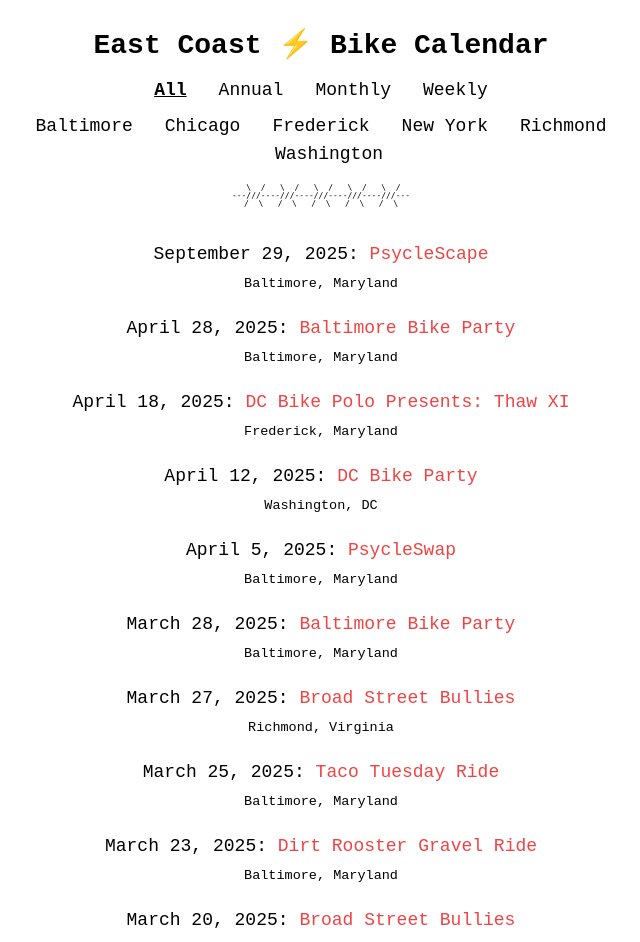
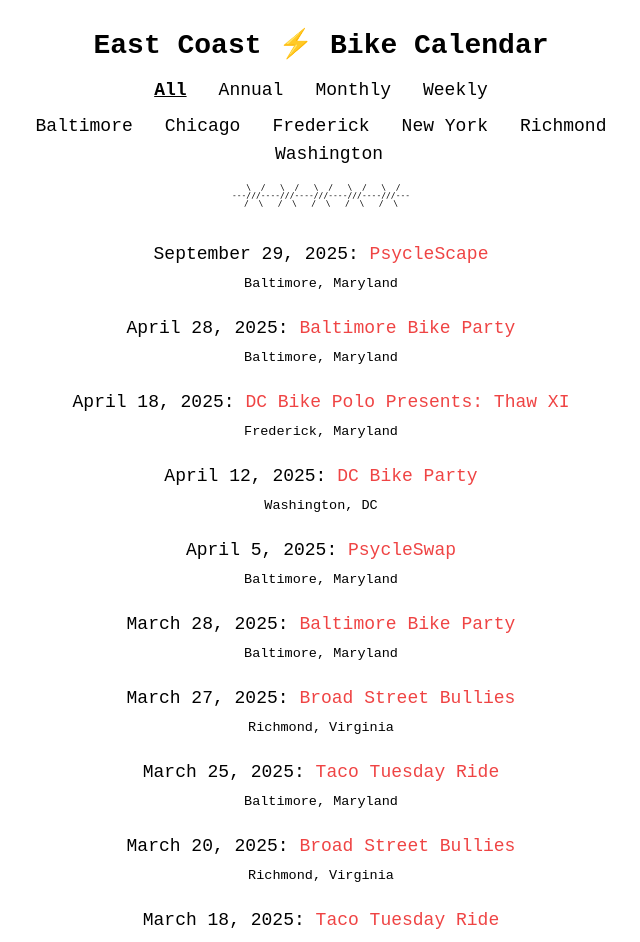
Before and after one commit to Notoncebut2x/ecbc, a Next.js app: page / in a window 1280 px wide. Shown: the top 942 px of the page, without its empty margins (319-959 px from the left). Built offline with nearby package versions, Linux system fonts and the light colour scheme.

Commit message:
Remove problematic event

```diff
--- a/src/data/events.ts
+++ b/src/data/events.ts
@@ -113,14 +113,6 @@ export const events: CalendarEvents = [
     recurringPattern: {
       dayOfWeek: 4  // Thursday
     }
-  },
-  {
-    id: '13',
-    title: 'Dirt Rooster Gravel Ride',
-    date: '2025-03-23',
-    location: 'Baltimore, Maryland',
-    link: 'https://www.instagram.com/p/DHMGShDsr80/',
-    frequency: 'annual'
   }
 
   // Add new events here following this format:
```
